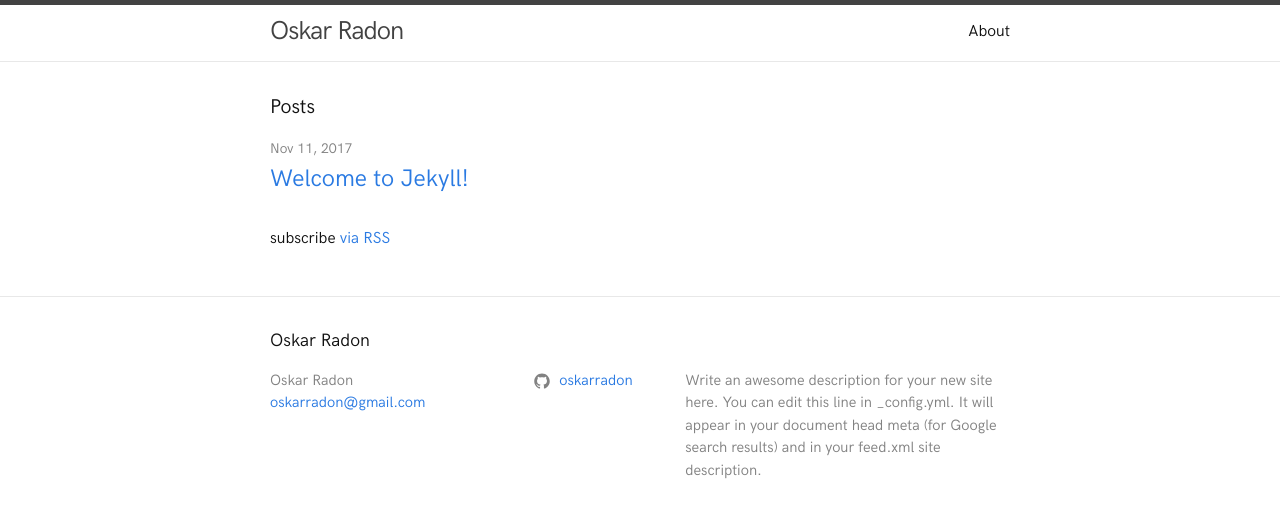
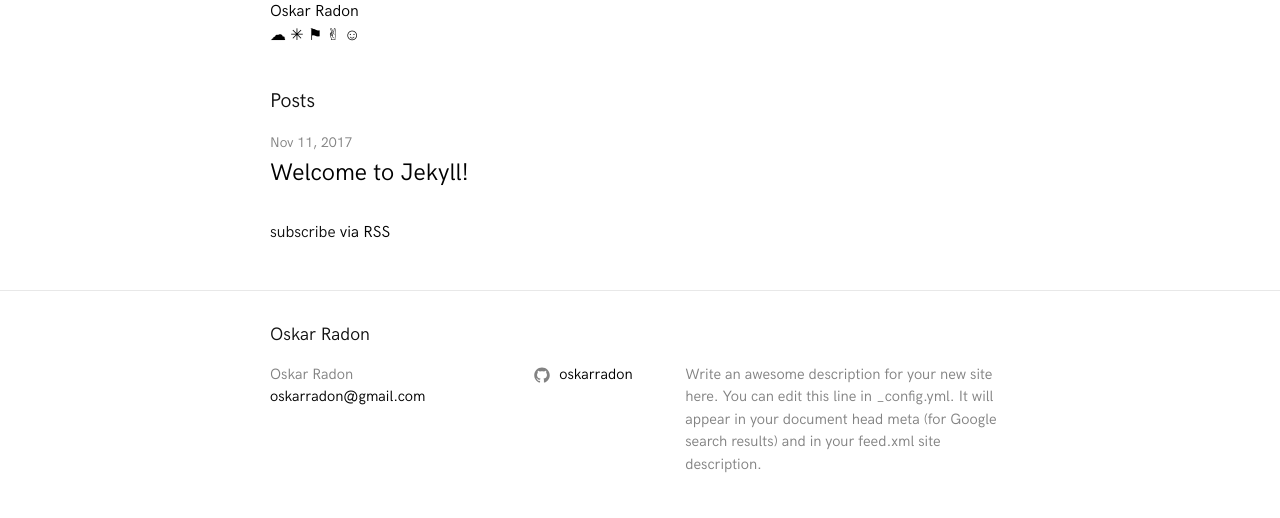
Before and after one commit to oskarradon/oskarradon.github.io-old, a Jekyll site: the page built from index.md, in a window 1280 px wide. Shown: the top 518 px of the page. Built offline with Jekyll 4.4.1, drawn with Linux system fonts in a browser that asks for light colours.

Commit message:
Begin nav

```diff
--- a/_includes/header.html
+++ b/_includes/header.html
@@ -5,28 +5,12 @@
     {% assign page_paths = site.header_pages | default: default_paths %}
     <a class="site-title" href="{{ "/" | relative_url }}">{{ site.title | escape }}</a>
 
-    {% if page_paths %}
-      <nav class="site-nav">
-        <input type="checkbox" id="nav-trigger" class="nav-trigger" />
-        <label for="nav-trigger">
-          <span class="menu-icon">
-            <svg viewBox="0 0 18 15" width="18px" height="15px">
-              <path fill="#424242" d="M18,1.484c0,0.82-0.665,1.484-1.484,1.484H1.484C0.665,2.969,0,2.304,0,1.484l0,0C0,0.665,0.665,0,1.484,0 h15.031C17.335,0,18,0.665,18,1.484L18,1.484z"/>
-              <path fill="#424242" d="M18,7.516C18,8.335,17.335,9,16.516,9H1.484C0.665,9,0,8.335,0,7.516l0,0c0-0.82,0.665-1.484,1.484-1.484 h15.031C17.335,6.031,18,6.696,18,7.516L18,7.516z"/>
-              <path fill="#424242" d="M18,13.516C18,14.335,17.335,15,16.516,15H1.484C0.665,15,0,14.335,0,13.516l0,0 c0-0.82,0.665-1.484,1.484-1.484h15.031C17.335,12.031,18,12.696,18,13.516L18,13.516z"/>
-            </svg>
-          </span>
-        </label>
-
-        <div class="trigger">
-          {% for path in page_paths %}
-            {% assign my_page = site.pages | where: "path", path | first %}
-            {% if my_page.title %}
-            <a class="page-link" href="{{ my_page.url | relative_url }}">{{ my_page.title | escape }}</a>
-            {% endif %}
-          {% endfor %}
-        </div>
-      </nav>
-    {% endif %}
+    <nav class="site-nav">
+      <a href="">☁︎</a>
+      <a href="">✳︎</a>
+      <a href="">⚑</a>
+      <a href="">✌︎</a>
+      <a href="">☺︎</a>
+    </nav>
   </div>
 </header>
--- a/_sass/partials/_base.scss
+++ b/_sass/partials/_base.scss
@@ -91,25 +91,8 @@
  * Links
  */
 a {
-  color: $brand-color;
+  color: #000;
   text-decoration: none;
-
-  &:visited {
-    color: darken($brand-color, 15%);
-  }
-
-  &:hover {
-    color: $text-color;
-    text-decoration: underline;
-  }
-
-  .social-media-list &:hover {
-    text-decoration: none;
-
-    .username {
-      text-decoration: underline;
-    }
-  }
 }
 
 
--- a/_sass/partials/_layout.scss
+++ b/_sass/partials/_layout.scss
@@ -2,102 +2,7 @@
  * Site header
  */
 .site-header {
-  border-top: 5px solid $grey-color-dark;
-  border-bottom: 1px solid $grey-color-light;
   min-height: $spacing-unit * 1.865;
-
-  // Positioning context for the mobile navigation icon
-  position: relative;
-}
-
-.site-title {
-  @include relative-font-size(1.625);
-  font-weight: 300;
-  line-height: $base-line-height * $base-font-size * 2.25;
-  letter-spacing: -1px;
-  margin-bottom: 0;
-  float: left;
-
-  &,
-  &:visited {
-    color: $grey-color-dark;
-  }
-}
-
-.site-nav {
-  float: right;
-  line-height: $base-line-height * $base-font-size * 2.25;
-
-  .nav-trigger {
-      display: none;
-  }
-
-  .menu-icon {
-    display: none;
-  }
-
-  .page-link {
-    color: $text-color;
-    line-height: $base-line-height;
-
-    // Gaps between nav items, but not on the last one
-    &:not(:last-child) {
-      margin-right: 20px;
-    }
-  }
-
-  @include media-query($on-palm) {
-    position: absolute;
-    top: 9px;
-    right: $spacing-unit / 2;
-    background-color: $background-color;
-    border: 1px solid $grey-color-light;
-    border-radius: 5px;
-    text-align: right;
-
-    label[for="nav-trigger"] {
-      display: block;
-      float: right;
-      width: 36px;
-      height: 36px;
-      z-index: 2;
-      cursor: pointer;
-    }
-
-    .menu-icon {
-      display: block;
-      float: right;
-      width: 36px;
-      height: 26px;
-      line-height: 0;
-      padding-top: 10px;
-      text-align: center;
-
-      > svg path {
-        fill: $grey-color-dark;
-      }
-    }
-
-    input ~ .trigger {
-      clear: both;
-      display: none;
-    }
-
-    input:checked ~ .trigger {
-      display: block;
-      padding-bottom: 5px;
-    }
-
-    .page-link {
-      display: block;
-      padding: 5px 10px;
-
-      &:not(:last-child) {
-        margin-right: 0;
-      }
-      margin-left: 20px;
-    }
-  }
 }
 
 
```
